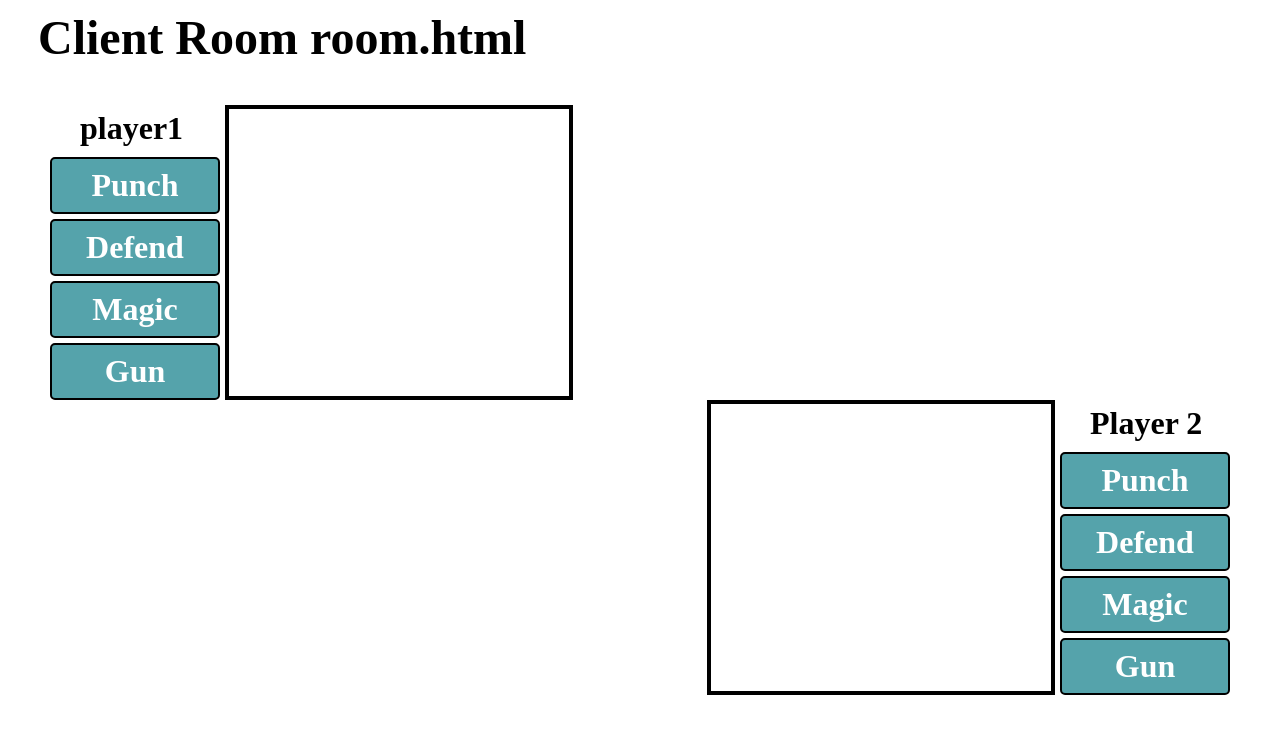
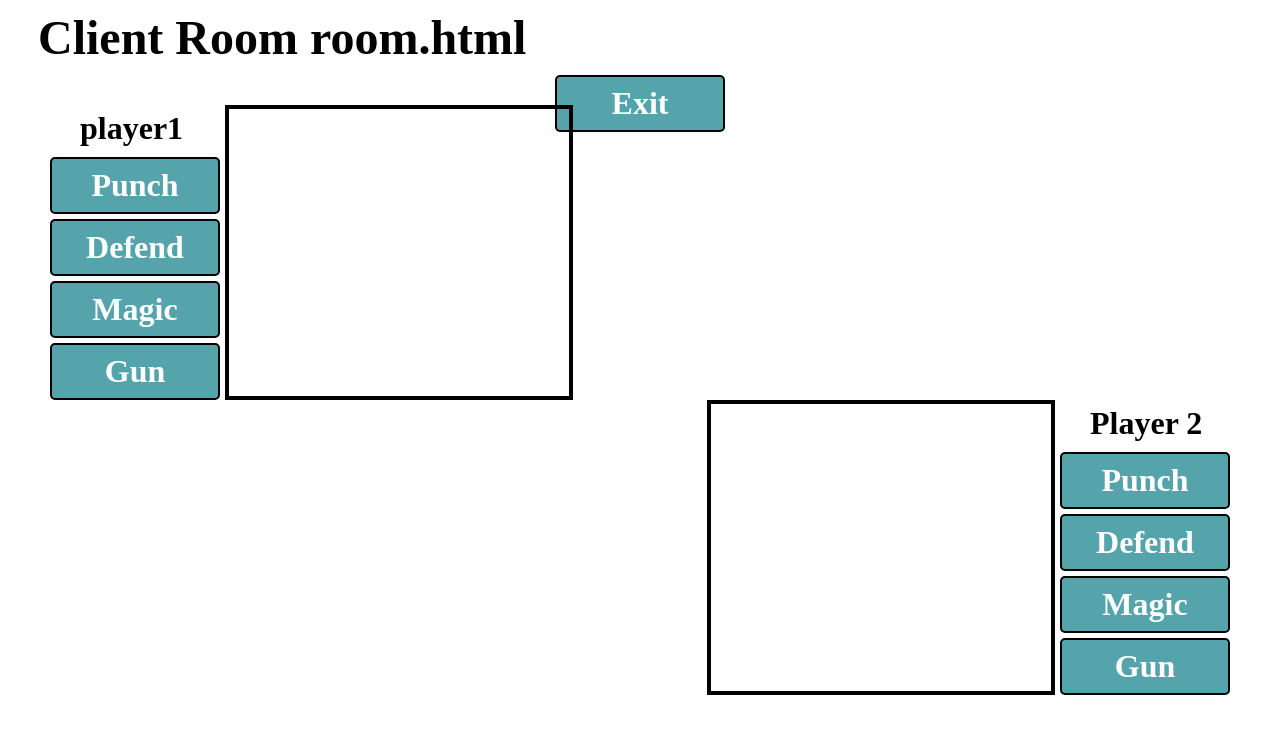
Before and after one commit to jbriones1/slock-dummy, a website with bundled scripts: page public/html/room.html in a window 1280 px wide. Built offline with nearby package versions, Linux system fonts and the light colour scheme; no server answers.

Commit message:
Added an exit button

```diff
--- a/public/html/room.html
+++ b/public/html/room.html
@@ -10,6 +10,9 @@
 
 <body>
   <h2>Client Room <span id="roomId"></span></h2>
+  <a href="/" class='myButton fakeButton'>
+    Exit
+  </a>
   <div>
     <div id="container1">
       <div>
```
